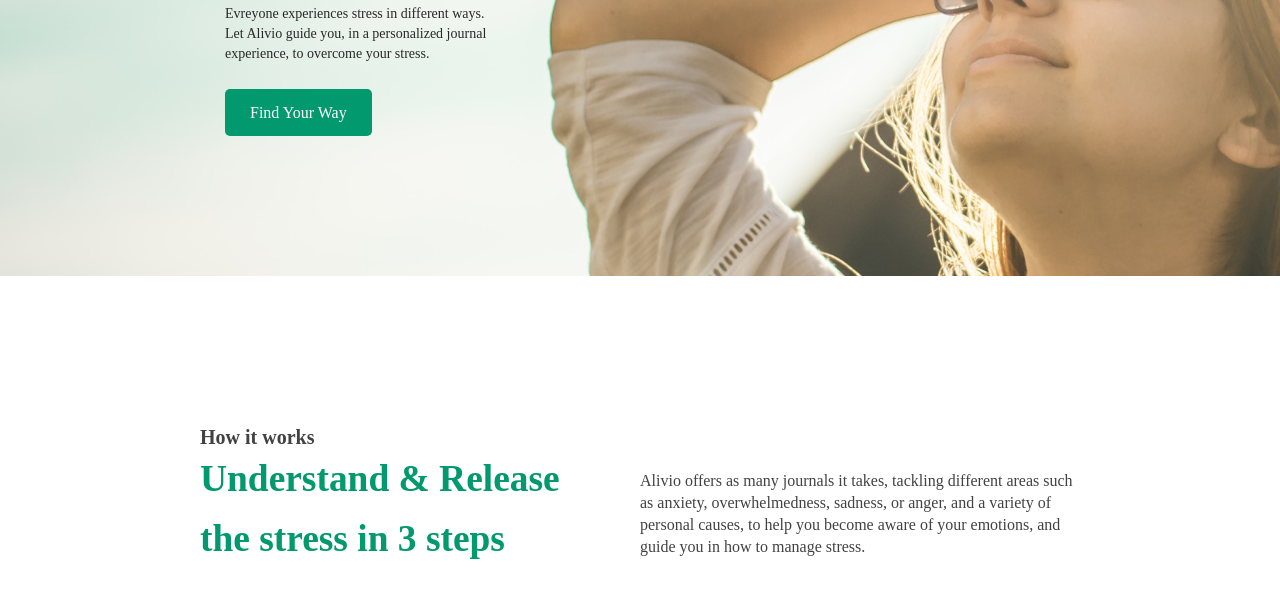
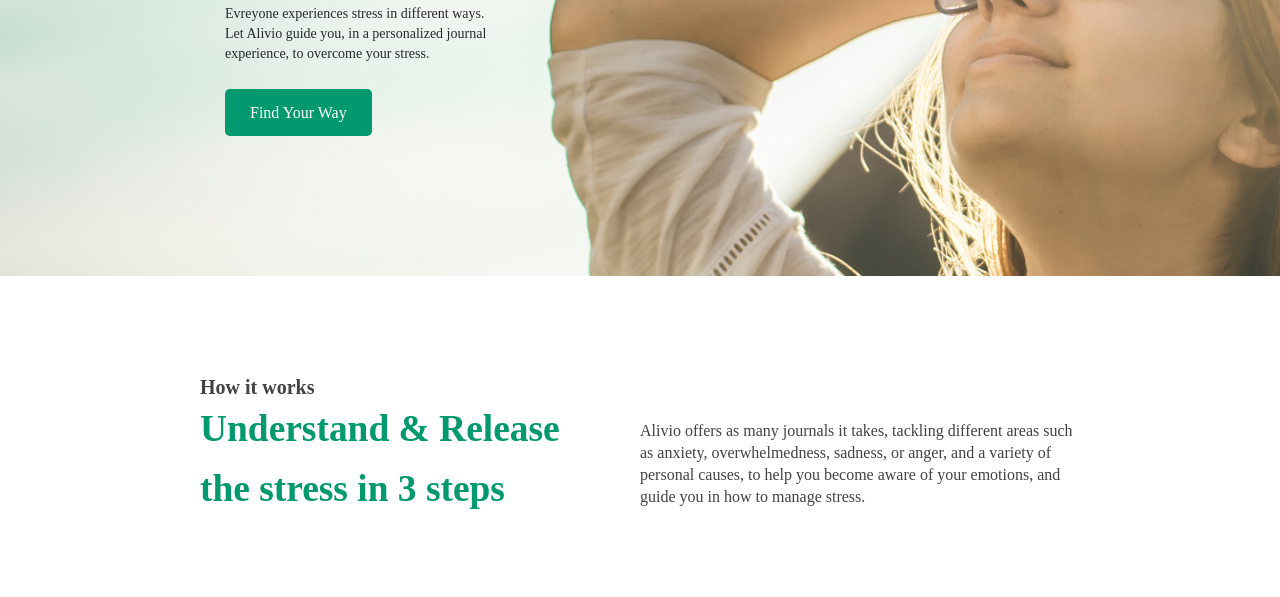
Before and after one commit to NuriddinIsacov/Alivio-landing-page, a plain HTML site: page index.html in a window 1280 px wide. Shown: the part 341-938 px from the top of the page. Drawn offline with Linux system fonts and the light colour scheme.

Commit message:
fix bug about section

```diff
--- a/style.css
+++ b/style.css
@@ -127,7 +127,8 @@ body {
 
 /*About section*/
 .about-section {
-  margin: 150px 200px;
+  margin: 100px 200px;
+  margin-bottom: 200px;
 }
 
 .about-section > h5 {
```
